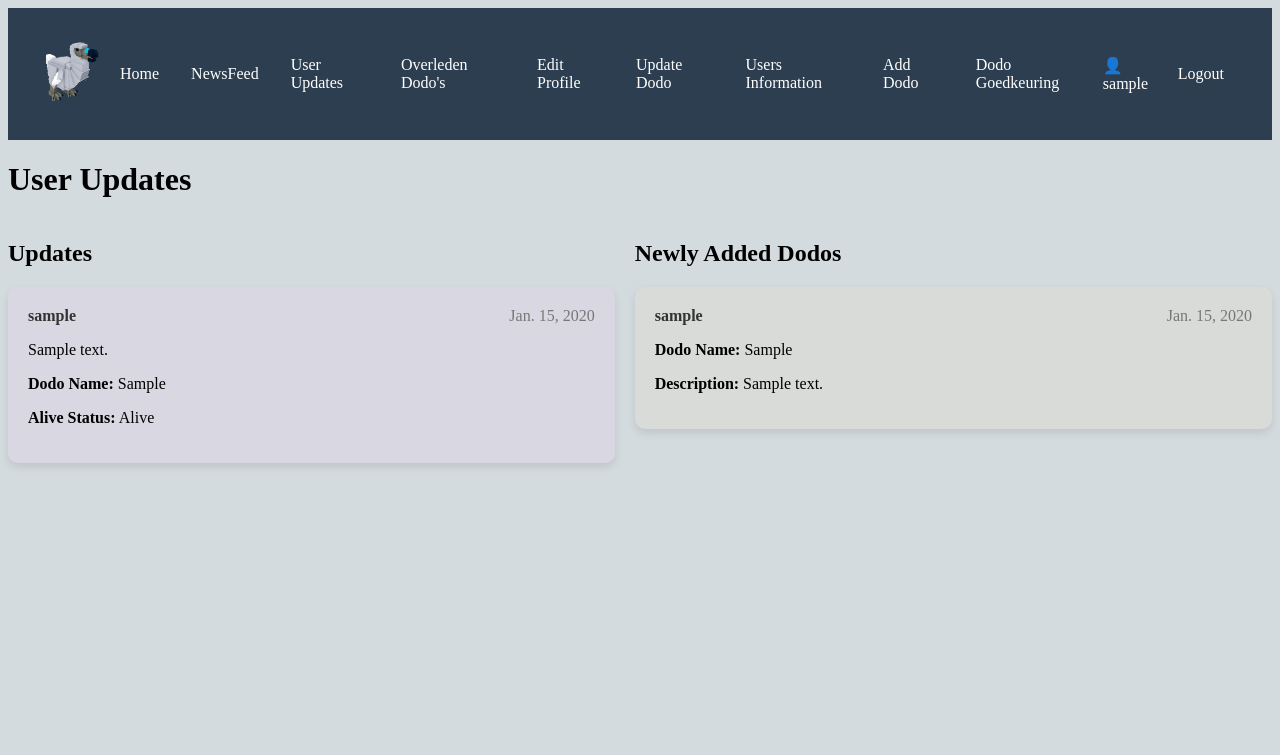
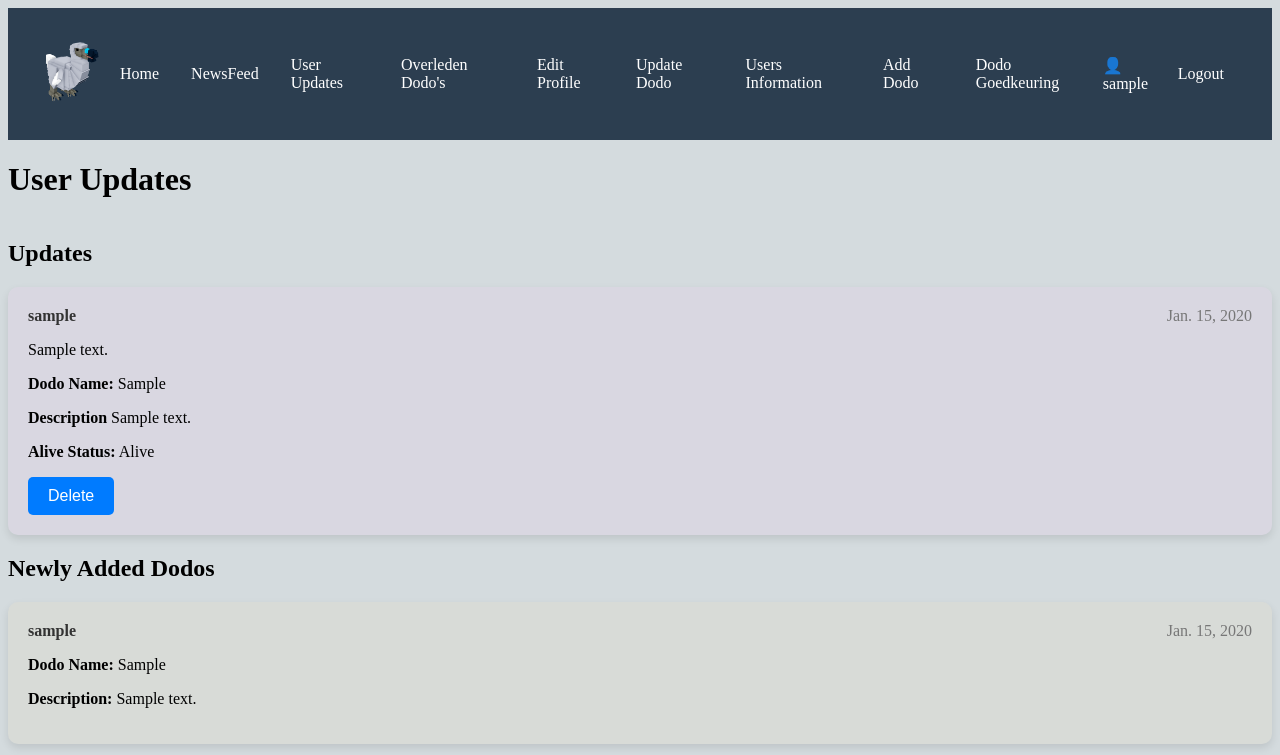
Before and after one commit to RylanRRB/Dodo_Django_Rylan_en_Semih, a Django app: page /user_updates/ in a window 1280 px wide. Shown: the top 755 px of the page. Run offline with Django 5.2, Linux system fonts and the light colour scheme; a user stored in the database is signed in; tables that the repository leaves empty hold one stand-in row (values such as "Sample post").

Commit message:
delete functie op de user updates pagina

```diff
--- a/dodo/base/templates/base/user_updates.html
+++ b/dodo/base/templates/base/user_updates.html
@@ -15,8 +15,14 @@
             <p>{{ update.description }}</p>
             {% if update.dodo %}
                 <p><strong>Dodo Name:</strong> {{ update.dodo.dodo }}</p>
+                <p><strong>Description</strong> {{ update.dodo.description }}</p>
                 <p><strong>Alive Status:</strong> {% if update.dodo.alive %} Alive {% else %} Dead {% endif %}</p>
             {% endif %}
+            <div class="update-actions">
+                <form method="post" action="{% url 'delete_update' update.id %}" style="display: inline;">
+                    {% csrf_token %}
+                    <button type="submit" class="btn btn-danger">Delete</button>
+                </form>
             </div>
     </div>
 {% empty %}
--- a/dodo/base/urls.py
+++ b/dodo/base/urls.py
@@ -19,5 +19,6 @@ urlpatterns = [
     path("user_profile/<str:username>/", views.user_profile, name="user_profile"),
     path('delete_dodo/<int:dodo_id>/', views.delete_dodo, name='delete_dodo'),
     path("user_updates/", views.user_updates, name="user_updates"),
-
+    path("update_update/<str:description>/", views.update_update, name="update_update"),
+    path("delete_update/<int:update_id>/", views.delete_update, name="delete_update")
 ]
--- a/dodo/base/views.py
+++ b/dodo/base/views.py
@@ -4,10 +4,11 @@ from django.contrib.auth import login, logout, update_session_auth_hash
 from django.contrib.auth.decorators import login_required, user_passes_test
 from django.contrib.admin.views.decorators import staff_member_required
 from django.contrib.auth.forms import UserCreationForm, PasswordChangeForm
-from .forms import UserForm, DodoForm
+from .forms import UserForm, DodoForm, UpdateForm
 from django.contrib import messages
 from .models import *
 from datetime import datetime
+from django.shortcuts import get_object_or_404
 
 # Create your views here.
 
@@ -216,3 +217,30 @@ def user_updates(request):
     new_dodos = Dodo.objects.filter(user=current_user, alive=True).order_by('-date_of_birth')
     context = {"user_updates": user_updates, "new_dodos": new_dodos}
     return render(request, 'base/user_updates.html', context)
+
+
+@login_required
+def update_update(request, description):
+    # Haal de update op op basis van de beschrijving (description)
+    update_instance = get_object_or_404(Update, description=description, user=request.user)
+
+    if request.method == "POST":
+        form = UpdateForm(request.POST, instance=update_instance)
+        if form.is_valid():
+            form.save()
+            messages.success(request, "Update updated successfully")
+            return redirect("user_updates")
+    else:
+        form = UpdateForm(instance=update_instance)
+
+    return render(request, "base/update_update.html", {"form": form})
+
+
+@login_required
+def delete_update(request, update_id):
+    update_instance = Update.objects.get(pk=update_id)
+    if request.method == 'POST':
+        update_instance.delete()
+        messages.success(request, "Update deleted successfully")
+        return redirect('user_updates')
+    return render(request, 'base/delete_update.html', {'update': update_instance})
```
Also changed, not shown: dodo/base/forms.py (+6 -1 lines), dodo/base/templates/base/update_update.html (added, +10 -0 lines). Lines whose indentation alone changed are shown as unchanged.
